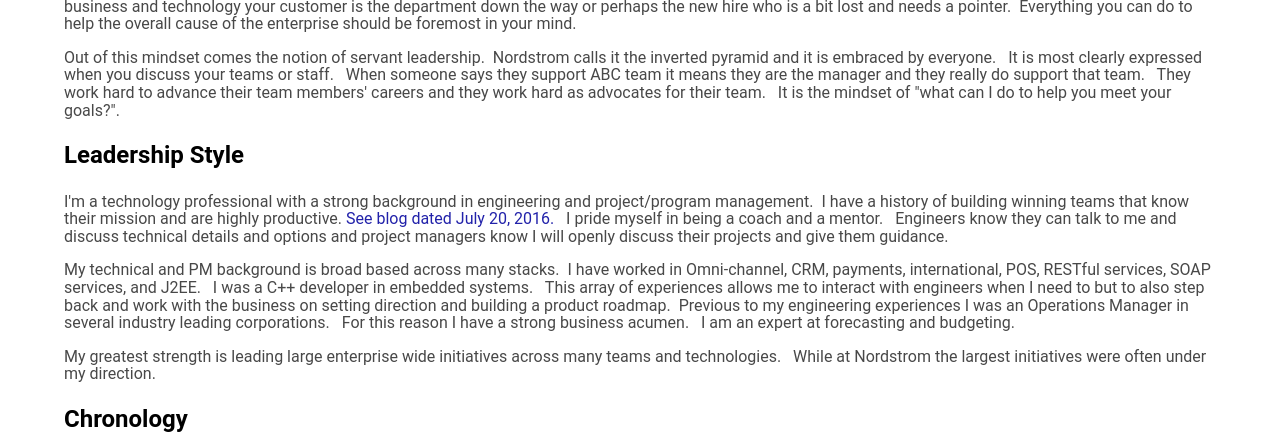
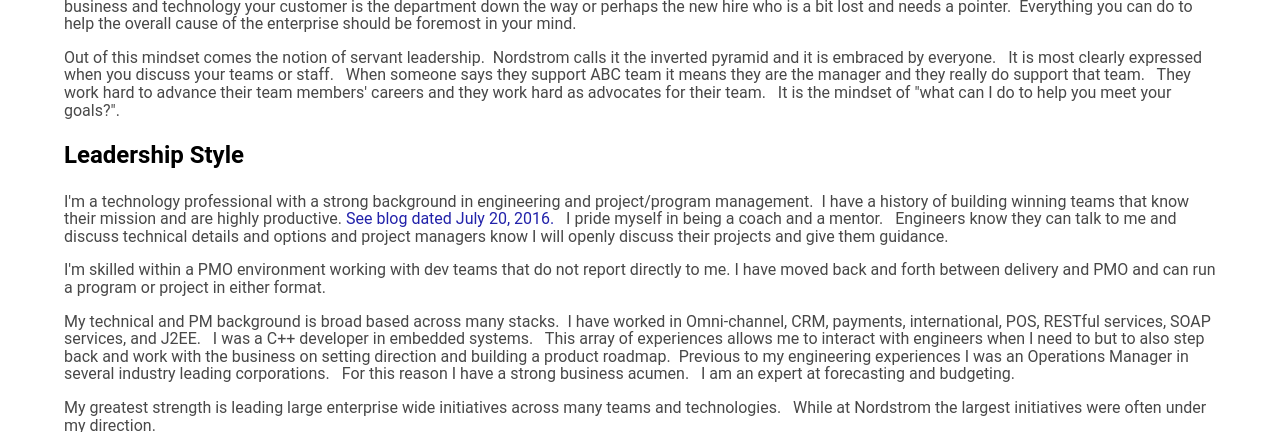
Before and after one commit to mo4dawg/mo4dawg.github.io, a Jekyll site: the page built from about/index.html, in a window 1280 px wide and 900 px high, scrolled down 515 px, cut to the strip 0-432 px from the top of the window. Built offline with Jekyll 4.4.1, drawn with Linux system fonts in a browser that asks for light colours.

Commit message:
Update index.html

```diff
--- a/about/index.html
+++ b/about/index.html
@@ -11,6 +11,7 @@
 
         <h2>Leadership Style</h2>
 	<p>I'm a technology professional with a strong background in engineering and project/program management.&nbsp; I have a history of building winning teams that know their mission and are highly productive. <a style="color:#2222AA" href="{{ root_url }}/tags">See blog dated July 20, 2016.</a> &nbsp; I pride myself in being a coach and a mentor. &nbsp; Engineers know they can talk to me and discuss technical details and options and project managers know I will openly discuss their projects and give them guidance. </p>
+	<p>I'm skilled within a PMO environment working with dev teams that do not report directly to me.  I have moved back and forth between delivery and PMO and can run a program or project in either format.</p>
 	<p>My technical and PM background is broad based across many stacks. &nbsp;I have worked in Omni-channel, CRM, payments, international, POS, RESTful services, SOAP services, and J2EE. &nbsp; I was a C++ developer in embedded systems. &nbsp; This array of experiences allows me to interact with engineers when I need to but to also step back and work with the business on setting direction and building a product roadmap.&nbsp; Previous to my engineering experiences I was an Operations Manager in several industry leading corporations. &nbsp; For this reason I have a strong business acumen. &nbsp; I am an expert at forecasting and budgeting. </p>
 	<p>My greatest strength is leading large enterprise wide initiatives across many teams and technologies. &nbsp; While at Nordstrom the largest initiatives were often under my direction. </p>
     </div>
```
